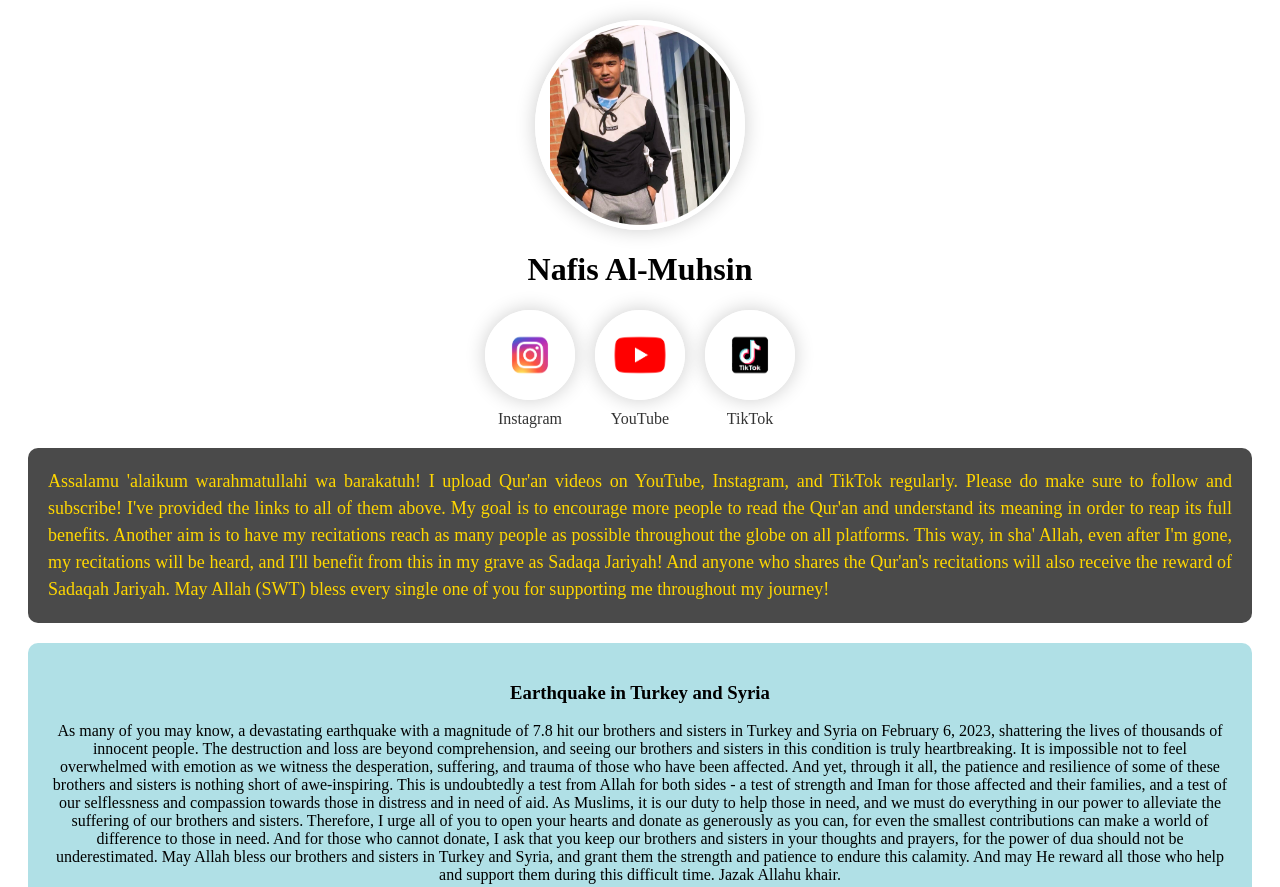
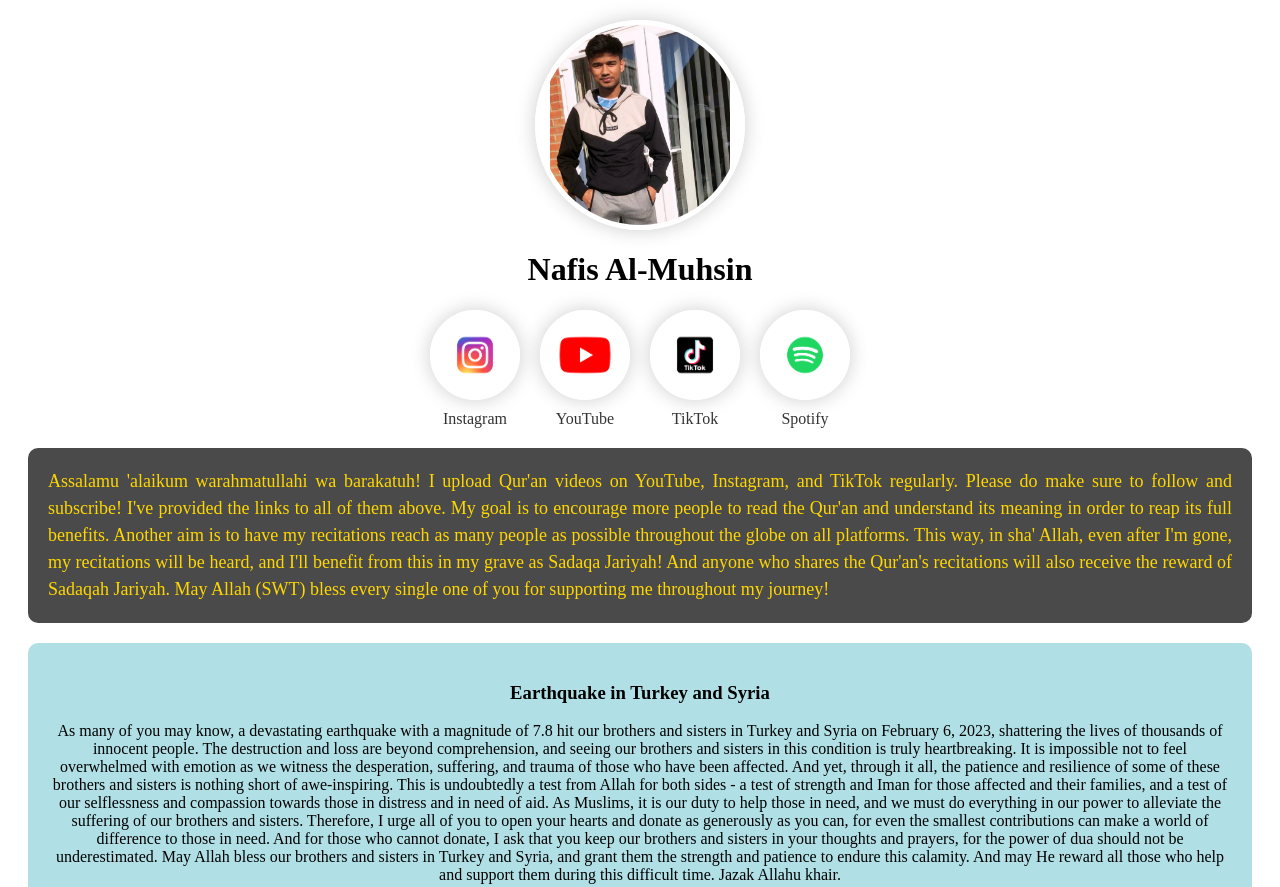
Before and after one commit to nafisalmuhsin/homepage, a plain HTML site: page HomePage.html in a window 1280 px wide. Shown: the top 887 px of the page. Drawn offline with Linux system fonts and the light colour scheme.

Commit message:
added spotify to HomePage.html

```diff
--- a/HomePage.html
+++ b/HomePage.html
@@ -30,6 +30,10 @@
     <a href="https://www.tiktok.com/@nafis_almuhsin">
       <img src="tiktok_logo.png" alt="TikTok Logo">
       TikTok
+    </a>
+    <a href="https://open.spotify.com/artist/7tboStjFJ0EZRaPlQeJLVa">
+      <img src="spotify_logo.png" alt="Spotify Logo">
+      Spotify
     </a>
   </div>
 
```
